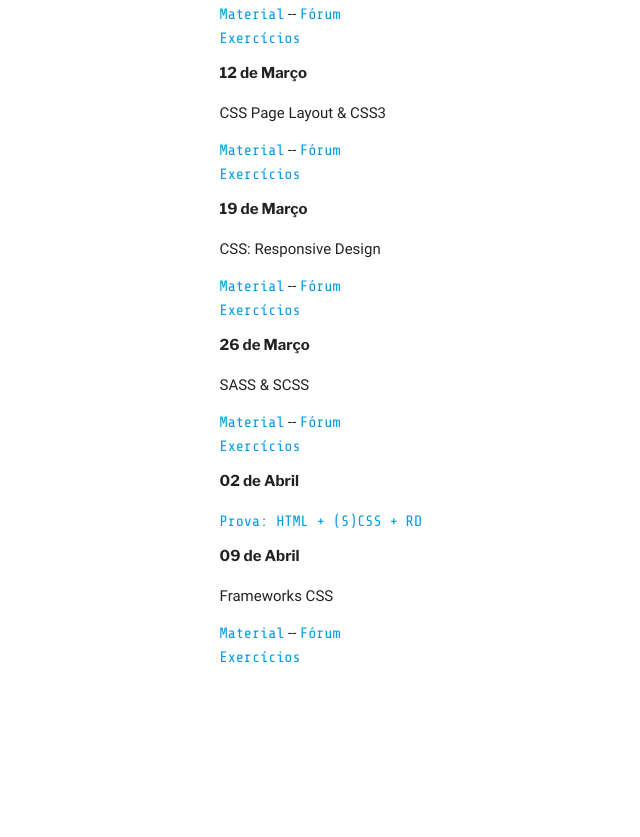
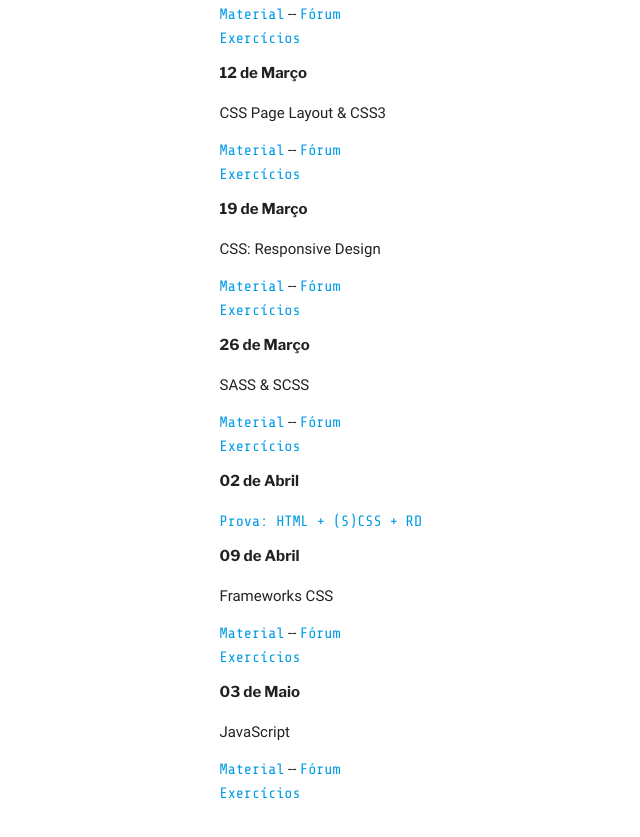
Before and after one commit to COLTEC-DAW/coltec-daw.github.io, a Jekyll site: the page built from classes.html, in a window 1280 px wide and 900 px high, scrolled down 834 px. Shown: the top 837 px of the window, without its empty margins (89-729 px from the left). Built offline with Jekyll 4.4.1, drawn with Linux system fonts in a browser that asks for light colours; some web fonts are replaced; before the commit the page ends 1598 px from its top, so only the background shows below that.

Commit message:
Added JavaScript class

```diff
--- a/classes.html
+++ b/classes.html
@@ -65,4 +65,12 @@
             <li><a href="https://github.com/COLTEC-DAW/Seminarios-Frameworks-CSS">Exercícios</a></li>
         </ul>
     </dd>
+    <dd>
+        <h6>03 de Maio</h6>
+        <p>JavaScript</p>
+        <ul>
+            <li><a href="https://coltec-daw.github.io/Aula-06-JavaScript/">Material</a> -- <a href="https://github.com/COLTEC-DAW/Aula-06-JavaScript/issues">Fórum</a></li>
+            <li><a href="https://github.com/COLTEC-DAW/E05-JavaScript">Exercícios</a></li>
+        </ul>
+    </dd>
 </dl>
```
